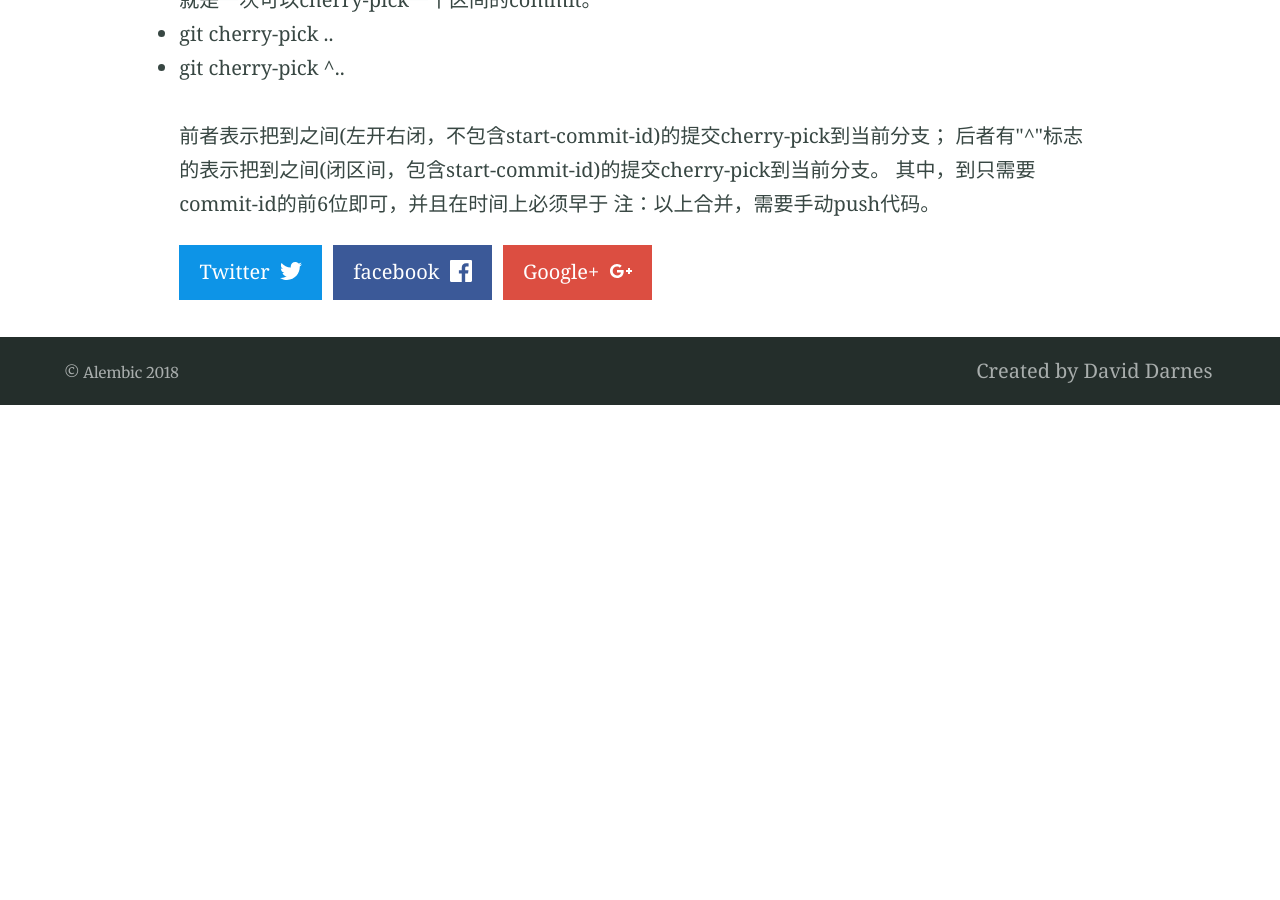
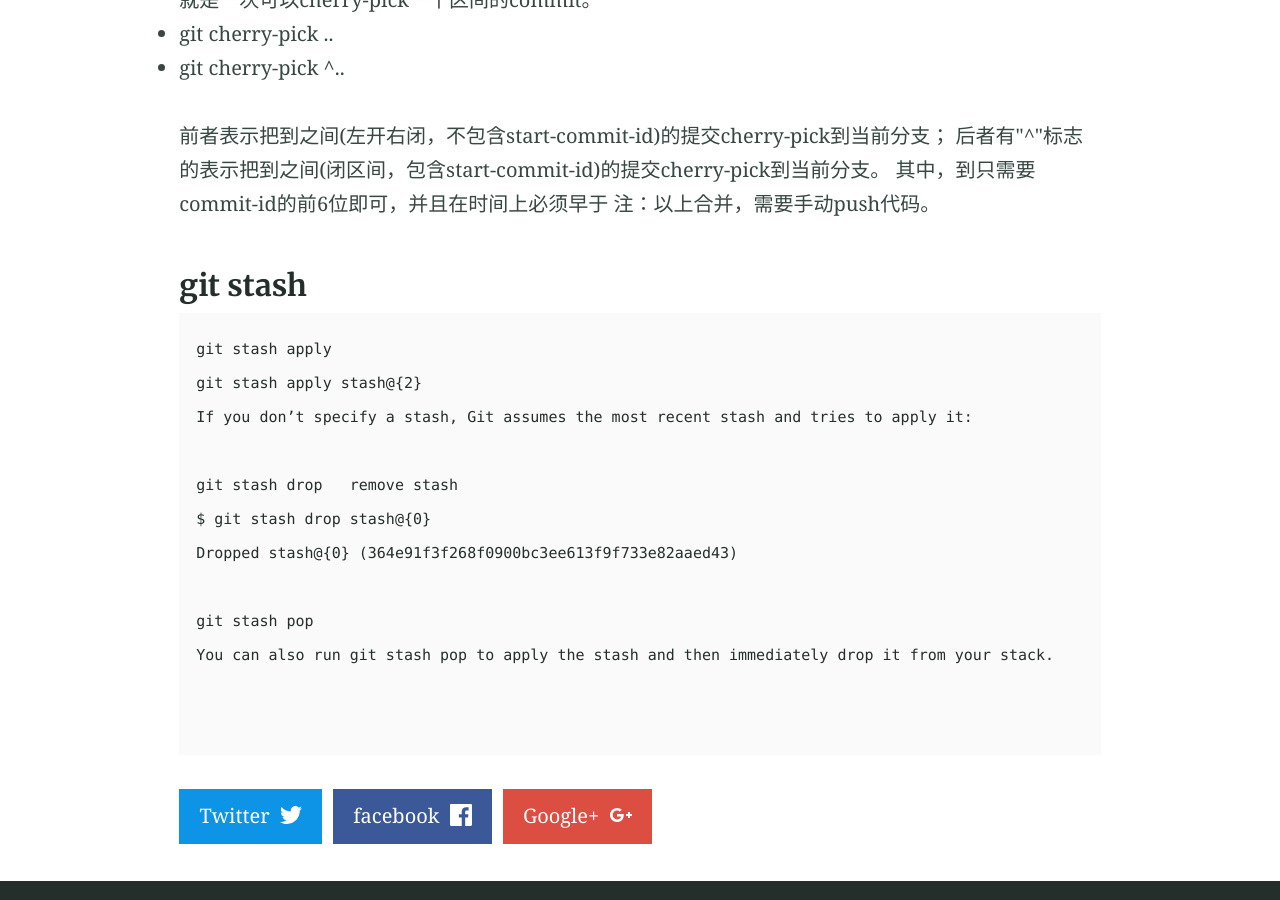
Before and after one commit to wudixm/wudixm.github.io, a Jekyll site: the page built from _posts/2018-02-12-Git-Command.md, in a window 1280 px wide and 900 px high, scrolled down 16648 px. Built offline with Jekyll 4.4.1, drawn with Linux system fonts in a browser that asks for light colours; our own code applies the rules of GitHub Pages for plain Markdown files; before the commit the page ends 17053 px from its top, so only the background shows below that.

Commit message:
auto update

````diff
--- a/_posts/2018-02-12-Git-Command.md
+++ b/_posts/2018-02-12-Git-Command.md
@@ -536,3 +536,20 @@ $ git cherry-pick 38361a55    # 这个 38361a55 号码，位于v3.0分支中：
 后者有"^"标志的表示把<start-commit-id>到<end-commit-id>之间(闭区间，包含start-commit-id)的提交cherry-pick到当前分支。
 其中，<start-commit-id>到<end-commit-id>只需要commit-id的前6位即可，并且<start-commit-id>在时间上必须早于<end-commit-id>
 注：以上合并，需要手动push代码。
+
+### git stash
+
+```
+git stash apply
+git stash apply stash@{2}
+If you don’t specify a stash, Git assumes the most recent stash and tries to apply it:
+
+git stash drop   remove stash
+$ git stash drop stash@{0}
+Dropped stash@{0} (364e91f3f268f0900bc3ee613f9f733e82aaed43)
+
+git stash pop
+You can also run git stash pop to apply the stash and then immediately drop it from your stack.
+
+
+```
--- a/for_time_record.txt
+++ b/for_time_record.txt
@@ -396,3 +396,4 @@
 2018-07-06 17:38:42.292586
 2018-07-06 17:38:55.484035
 2018-07-06 17:39:10.015401
+2018-07-07 09:37:54.785239
````
